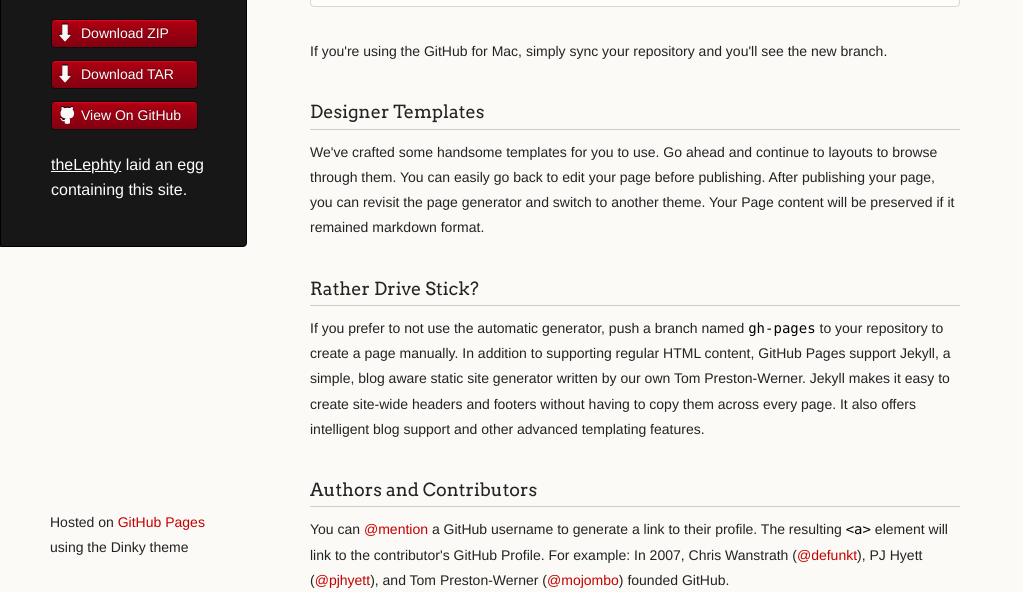
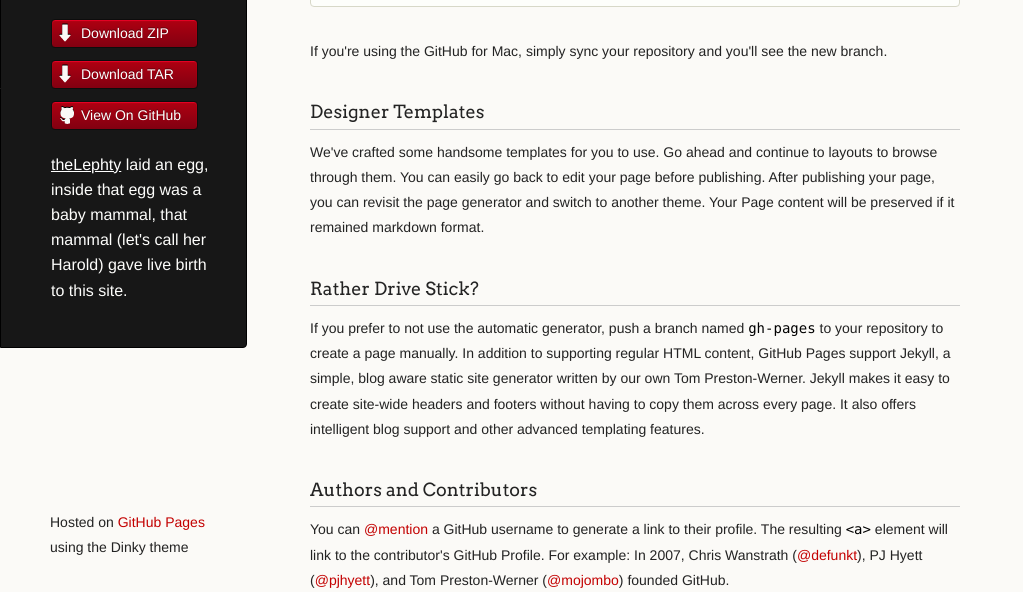
Before and after one commit to JohnnyPrime/webunets, a plain HTML site: page index.html in a window 1280 px wide. Shown: the part 208-800 px from the top of the page, without its empty margins (0-1023 px from the left). Drawn offline with Linux system fonts and the light colour scheme.

Commit message:
Update index.html

```diff
--- a/index.html
+++ b/index.html
@@ -25,7 +25,7 @@
           <li><a class="buttons github" href="https://github.com/theLephty/webunets">View On GitHub</a></li>
         </ul>
 
-        <p class="header"><a class="header name" href="https://github.com/theLephty">theLephty</a> laid an egg containing this site.</p>
+        <p class="header"><a class="header name" href="https://github.com/theLephty">theLephty</a> laid an egg, inside that egg was a baby mammal, that mammal (let's call her Harold) gave live birth to this site.</p>
 
 
       </header>
```
